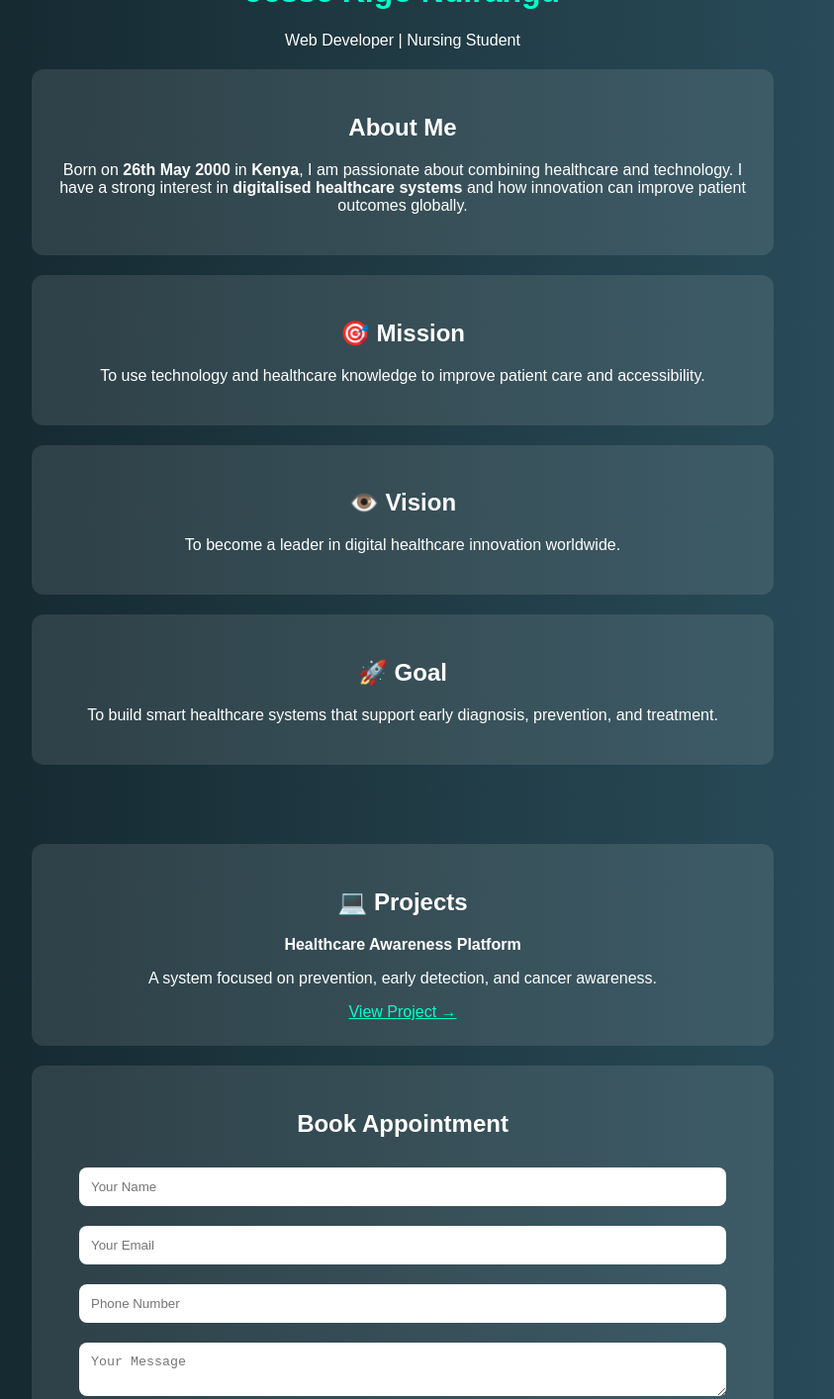
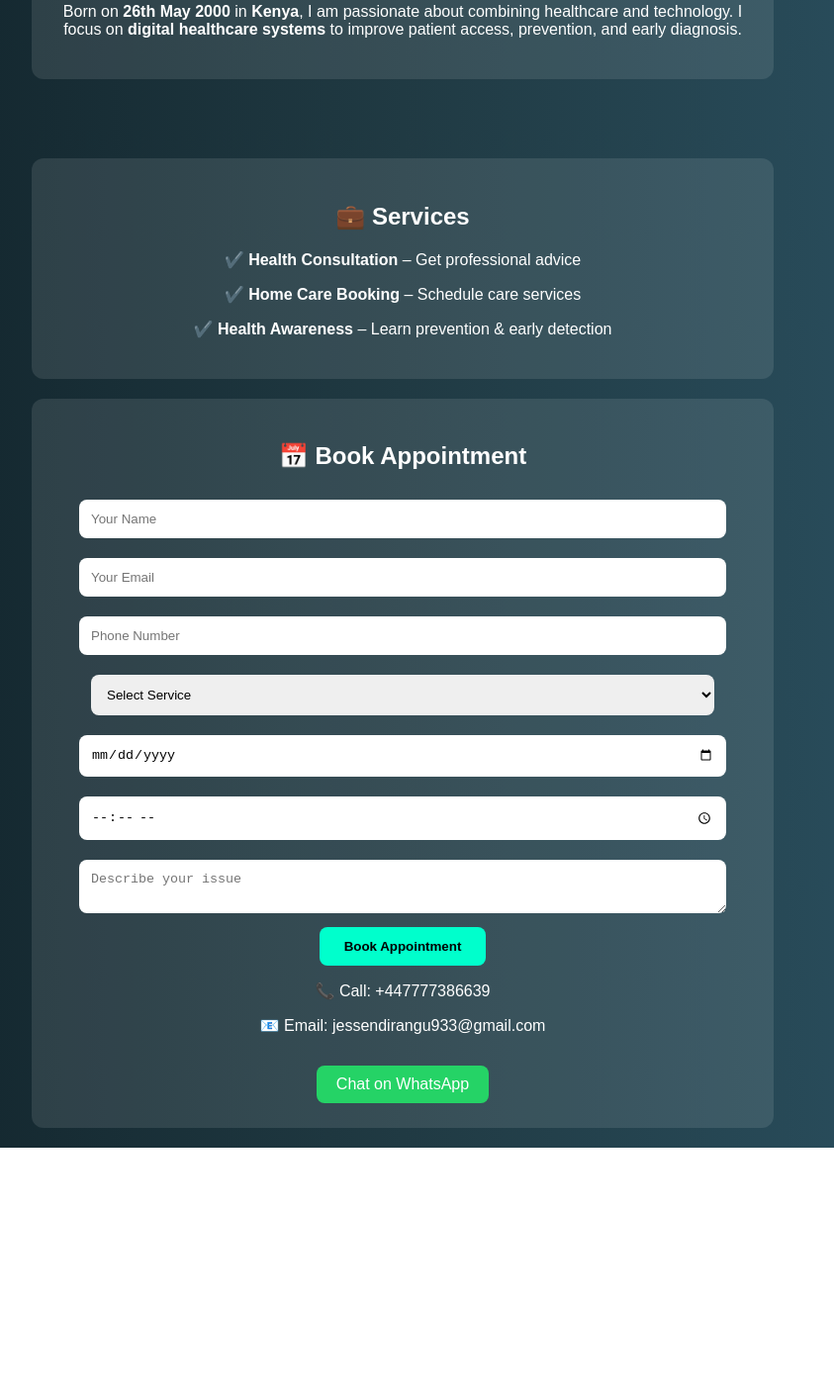
Before and after one commit to jessendirangu/my-website, a plain HTML site: page index.html in a window 1280 px wide. Shown: the part 500-1914 px from the top of the page at 99% size, without its empty margins (233-1076 px from the left). After the commit the page ends 1660 px from the top, so only its background shows below. Drawn offline with nearby package versions, Linux system fonts and the light colour scheme.

Commit message:
Update index.html

```diff
--- a/index.html
+++ b/index.html
@@ -3,7 +3,7 @@
 <head>
 <meta charset="UTF-8">
 <meta name="viewport" content="width=device-width, initial-scale=1.0">
-<title>Jesse Ndirangu | Portfolio</title>
+<title>Jesse Ndirangu | Digital Healthcare</title>
 
 <style>
 body {
@@ -18,7 +18,7 @@ body {
 nav {
   position: sticky;
   top: 0;
-  background: rgba(0,0,0,0.7);
+  background: rgba(0,0,0,0.8);
   padding: 15px;
 }
 
@@ -29,22 +29,23 @@ nav a {
   font-weight: bold;
 }
 
-/* LOGO */
-.logo {
-  width: 120px;
-  margin: 20px auto;
-  display: block;
-  animation: fadeIn 2s ease-in-out;
+/* SECTIONS */
+.container {
+  padding: 40px 20px;
 }
 
-/* ANIMATION */
-@keyframes fadeIn {
-  from { opacity: 0; transform: scale(0.8); }
-  to { opacity: 1; transform: scale(1); }
+.card {
+  background: rgba(255,255,255,0.1);
+  padding: 25px;
+  margin: 20px auto;
+  border-radius: 12px;
+  max-width: 700px;
+  animation: fadeIn 1.5s ease-in-out;
 }
 
-.container {
-  padding: 40px 20px;
+@keyframes fadeIn {
+  from { opacity: 0; transform: translateY(20px); }
+  to { opacity: 1; transform: translateY(0); }
 }
 
 img.profile {
@@ -56,17 +57,15 @@ h1 {
   color: #00ffcc;
 }
 
-/* CARDS */
-.card {
-  background: rgba(255,255,255,0.1);
-  padding: 25px;
-  margin: 20px auto;
-  border-radius: 12px;
-  max-width: 700px;
-  animation: fadeIn 1.5s ease-in-out;
+/* FORM */
+input, textarea, select {
+  width: 90%;
+  padding: 12px;
+  margin: 10px;
+  border-radius: 8px;
+  border: none;
 }
 
-/* BUTTON */
 button {
   background: #00ffcc;
   color: black;
@@ -77,18 +76,24 @@ button {
   font-weight: bold;
 }
 
-/* INPUTS */
-input, textarea {
-  width: 90%;
-  padding: 12px;
-  margin: 10px;
-  border-radius: 8px;
-  border: none;
+button:hover {
+  background: #00ddb3;
 }
 
 #status {
   margin-top: 15px;
   font-weight: bold;
+}
+
+/* WHATSAPP */
+.whatsapp {
+  display: inline-block;
+  margin-top: 15px;
+  background: #25D366;
+  color: white;
+  padding: 10px 20px;
+  border-radius: 8px;
+  text-decoration: none;
 }
 </style>
 </head>
@@ -97,76 +102,68 @@ input, textarea {
 
 <nav>
   <a href="#home">Home</a>
-  <a href="#projects">Projects</a>
+  <a href="#services">Services</a>
   <a href="health.html">Health</a>
   <a href="#contact">Contact</a>
 </nav>
 
 <div class="container" id="home">
-
-  <!-- LOGO -->
-  <img src="logo.png" class="logo">
-
   <img src="me.jpg" class="profile">
   <h1>Jesse Kigo Ndirangu</h1>
-  <p>Web Developer | Nursing Student</p>
+  <p>Digital Healthcare | Nursing Professional</p>
 
-  <!-- ABOUT -->
   <div class="card">
     <h2>About Me</h2>
     <p>
       Born on <b>26th May 2000</b> in <b>Kenya</b>, I am passionate about combining healthcare and technology.
-      I have a strong interest in <b>digitalised healthcare systems</b> and how innovation can improve patient outcomes globally.
+      I focus on <b>digital healthcare systems</b> to improve patient access, prevention, and early diagnosis.
     </p>
   </div>
+</div>
 
-  <!-- MISSION -->
-  <div class="card">
-    <h2>🎯 Mission</h2>
-    <p>To use technology and healthcare knowledge to improve patient care and accessibility.</p>
-  </div>
+<!-- SERVICES -->
+<div class="card" id="services">
+  <h2>💼 Services</h2>
 
-  <!-- VISION -->
-  <div class="card">
-    <h2>👁️ Vision</h2>
-    <p>To become a leader in digital healthcare innovation worldwide.</p>
-  </div>
-
-  <!-- GOAL -->
-  <div class="card">
-    <h2>🚀 Goal</h2>
-    <p>To build smart healthcare systems that support early diagnosis, prevention, and treatment.</p>
-  </div>
+  <p><b>✔️ Health Consultation</b> – Get professional advice</p>
+  <p><b>✔️ Home Care Booking</b> – Schedule care services</p>
+  <p><b>✔️ Health Awareness</b> – Learn prevention & early detection</p>
 
 </div>
 
-<!-- PROJECTS -->
-<div class="card" id="projects">
-  <h2>💻 Projects</h2>
-
-  <p><b>Healthcare Awareness Platform</b></p>
-  <p>A system focused on prevention, early detection, and cancer awareness.</p>
-
-  <a href="health.html" style="color:#00ffcc;">View Project →</a>
-</div>
-
-<!-- CONTACT -->
+<!-- BOOKING -->
 <div class="card" id="contact">
-  <h2>Book Appointment</h2>
+  <h2>📅 Book Appointment</h2>
 
   <form id="appointment-form">
+
     <input type="text" name="name" placeholder="Your Name" required>
     <input type="email" name="email" placeholder="Your Email" required>
     <input type="text" name="phone" placeholder="Phone Number" required>
-    <textarea name="message" placeholder="Your Message" required></textarea>
+
+    <select name="service" required>
+      <option value="">Select Service</option>
+      <option>Health Consultation</option>
+      <option>Home Care Booking</option>
+      <option>Health Advice</option>
+    </select>
+
+    <input type="date" name="date" required>
+    <input type="time" name="time" required>
+
+    <textarea name="message" placeholder="Describe your issue" required></textarea>
 
     <button type="submit">Book Appointment</button>
+
   </form>
 
   <div id="status"></div>
 
   <p>📞 Call: +447777386639</p>
   <p>📧 Email: jessendirangu933@gmail.com</p>
+
+  <a href="https://wa.me/447777386639" class="whatsapp">Chat on WhatsApp</a>
+
 </div>
 
 <!-- EMAILJS -->
@@ -174,16 +171,16 @@ input, textarea {
 
 <script>
 (function(){
- emailjs.init("_d4B5PxjW3HyFbPNF"); // your public key
+  emailjs.init("YOUR_PUBLIC_KEY"); // replace
 })();
 
 document.getElementById("appointment-form").addEventListener("submit", function(e) {
   e.preventDefault();
 
-  emailjs.sendForm("service_4vigyui", "template_fs4bxon", this)
+  emailjs.sendForm("YOUR_SERVICE_ID", "YOUR_TEMPLATE_ID", this)
     .then(function() {
       document.getElementById("status").innerHTML =
-        "<span style='color:lightgreen;'>✅ Appointment sent successfully!</span>";
+        "<span style='color:lightgreen;'>✅ Booking received! I will contact you shortly.</span>";
     }, function(error) {
       console.log(error);
       document.getElementById("status").innerHTML =
```
